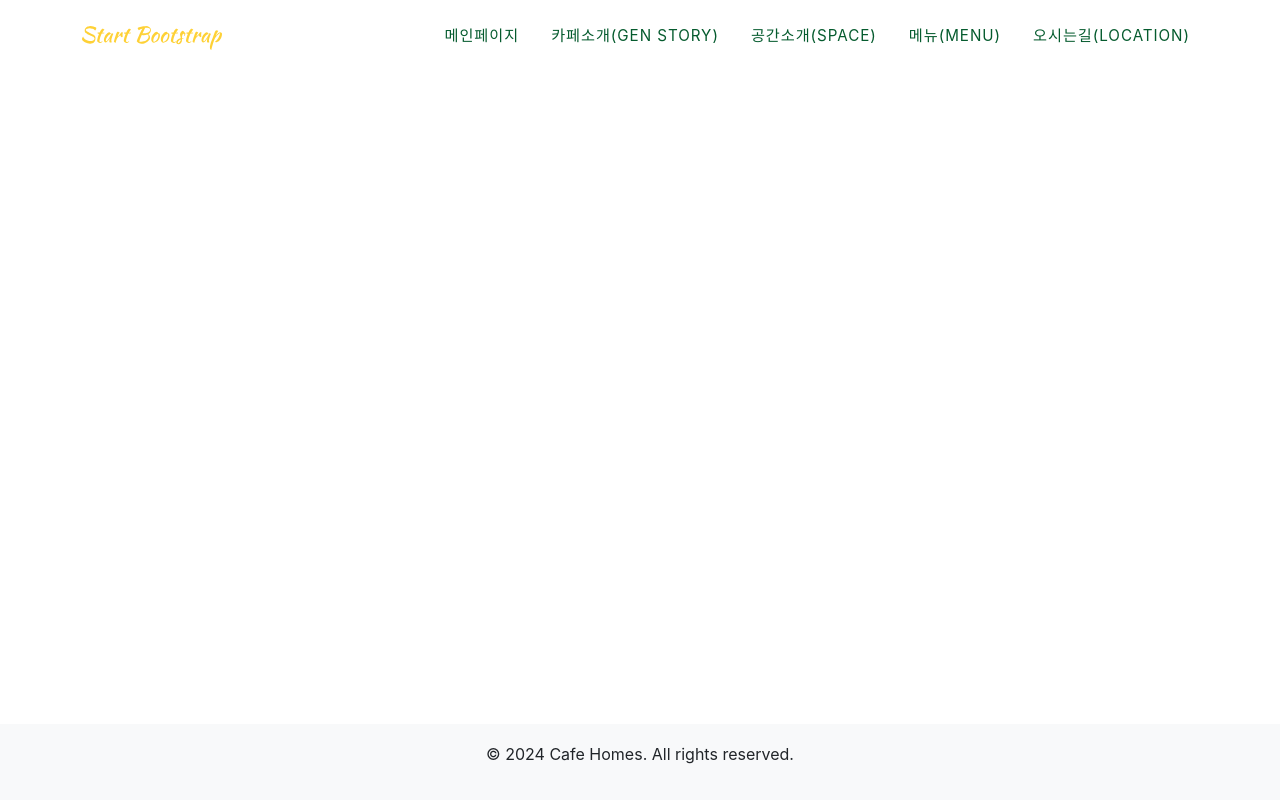
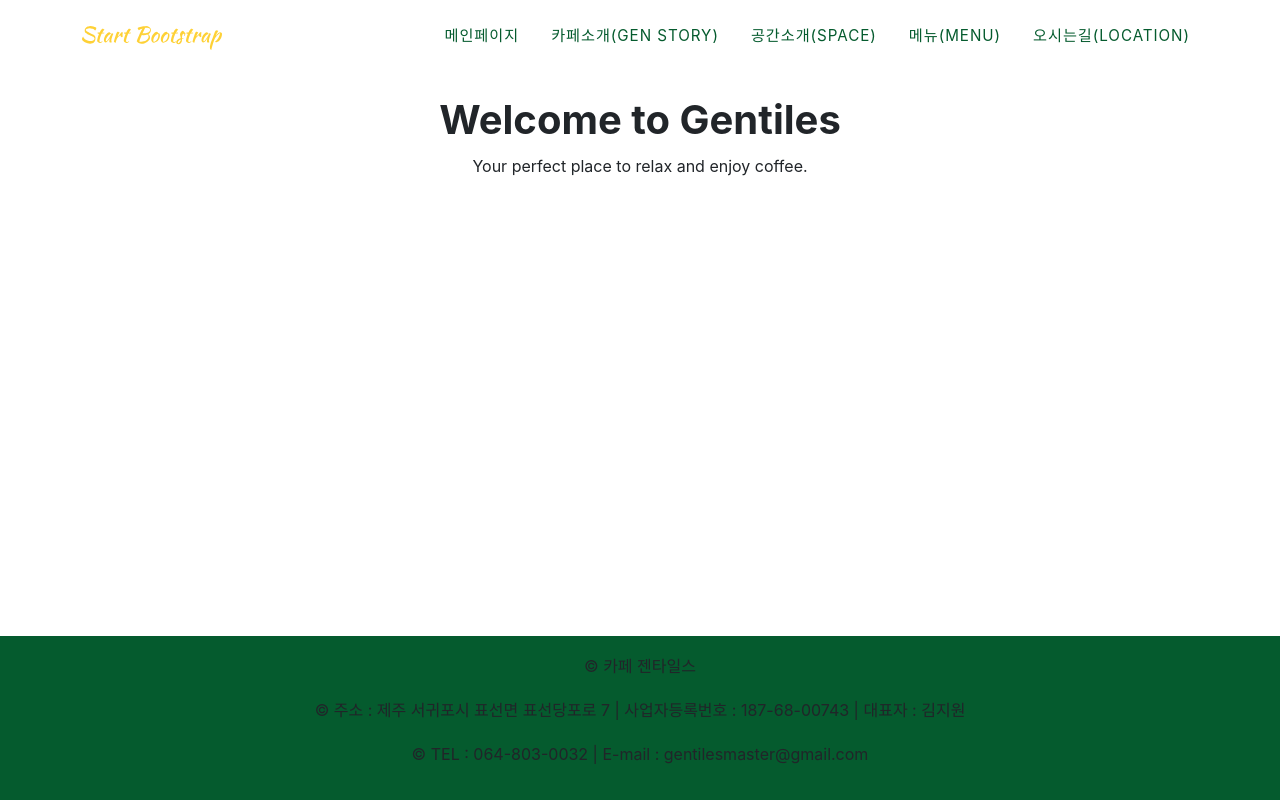
Before and after one commit to wsk891213/gentiles, a Vue app: page /location-page in a window 1280 px wide. Built offline with nearby package versions, Linux system fonts and the light colour scheme; the HTML template or start-up script is replaced by a standard one.

Commit message:
메뉴 추가

```diff
--- a/src/components/FooterPage.vue
+++ b/src/components/FooterPage.vue
@@ -1,6 +1,8 @@
 <template>
   <footer>
-    <p>&copy; 2024 Cafe Homes. All rights reserved.</p>
+    <p>&copy; 카페 젠타일스</p>
+    <p>&copy; 주소 : 제주 서귀포시 표선면 표선당포로 7 | 사업자등록번호 : 187-68-00743 | 대표자 : 김지원</p>
+    <p>&copy; TEL : 064-803-0032 | E-mail : gentilesmaster@gmail.com</p>
   </footer>
 </template>
 
@@ -12,7 +14,7 @@ export default {
 
 <style scoped>
 footer {
-  background-color: #f8f9fa;
+  background-color: #055B2E;
   text-align: center;
   padding: 1rem;
   position: fixed;
--- a/src/components/HeaderPage.vue
+++ b/src/components/HeaderPage.vue
@@ -10,11 +10,21 @@
             </button>
             <div class="collapse navbar-collapse" id="navbarResponsive">
                 <ul class="navbar-nav text-uppercase ms-auto py-4 py-lg-0">
-                    <li class="nav-item"><a class="nav-link" href="#services">메인페이지</a></li>
-                    <li class="nav-item"><a class="nav-link" href="#portfolio">카페소개(GEN STORY)</a></li>
-                    <li class="nav-item"><a class="nav-link" href="#about">공간소개(SPACE)</a></li>
-                    <li class="nav-item"><a class="nav-link" href="#team">메뉴(MENU)</a></li>
-                    <li class="nav-item"><a class="nav-link" href="#contact">오시는길(LOCATION)</a></li>
+                  <li class="nav-item">
+                    <router-link to="/" class="nav-link">메인페이지</router-link>
+                  </li>
+                  <li class="nav-item">
+                    <router-link to="/cafeStory-page" class="nav-link">카페소개(GEN STORY)</router-link>
+                  </li>
+                  <li class="nav-item">
+                    <router-link to="/space-page" class="nav-link">공간소개(SPACE)</router-link>
+                  </li>
+                  <li class="nav-item">
+                    <router-link to="/menu-page" class="nav-link">메뉴(MENU)</router-link>
+                  </li>
+                  <li class="nav-item">
+                    <router-link to="/location-page" class="nav-link">오시는길(LOCATION)</router-link>
+                  </li>
                 </ul>
             </div>
         </div>
--- a/src/router/index.js
+++ b/src/router/index.js
@@ -1,12 +1,17 @@
 import { createRouter, createWebHistory } from 'vue-router'
 import MainPage from '../views/MainPage.vue'
+import CafeStoryPage from '../views/CafeStoryPage.vue'
+import LocationPage from '../views/LocationPage.vue'
+import MenuPage from '../views/MenuPage.vue'
+import SpacePage from '../views/SpacePage.vue'
+
 
 const routes = [
-  {
-    path: '/',
-    name: 'MainPage',
-    component: MainPage
-  }
+  { path: '/', component: MainPage },
+  { path: '/cafeStory-page', component: CafeStoryPage },
+  { path: '/location-page', component: LocationPage },
+  { path: '/menu-page', component: MenuPage },
+  { path: '/space-page', component: SpacePage },
 ]
 
 const router = createRouter({
--- /dev/null
+++ b/src/views/CafeStoryPage.vue
@@ -0,0 +1,19 @@
+<template>
+  <div class="home">
+    <h1>Welcome to Gentiles</h1>
+    <p>Your perfect place to relax and enjoy coffee.</p>
+  </div>
+</template>
+
+<script>
+export default {
+  name: 'MainPage'
+}
+</script>
+
+
+<style scoped>
+.home {
+  text-align: center;
+}
+</style>
--- /dev/null
+++ b/src/views/LocationPage.vue
@@ -0,0 +1,19 @@
+<template>
+  <div class="home">
+    <h1>Welcome to Gentiles</h1>
+    <p>Your perfect place to relax and enjoy coffee.</p>
+  </div>
+</template>
+
+<script>
+export default {
+  name: 'MainPage'
+}
+</script>
+
+
+<style scoped>
+.home {
+  text-align: center;
+}
+</style>
--- /dev/null
+++ b/src/views/MenuPage.vue
@@ -0,0 +1,19 @@
+<template>
+  <div class="home">
+    <h1>Welcome to Gentiles</h1>
+    <p>Your perfect place to relax and enjoy coffee.</p>
+  </div>
+</template>
+
+<script>
+export default {
+  name: 'MainPage'
+}
+</script>
+
+
+<style scoped>
+.home {
+  text-align: center;
+}
+</style>
--- /dev/null
+++ b/src/views/SpacePage.vue
@@ -0,0 +1,19 @@
+<template>
+  <div class="home">
+    <h1>Welcome to Gentiles</h1>
+    <p>Your perfect place to relax and enjoy coffee.</p>
+  </div>
+</template>
+
+<script>
+export default {
+  name: 'MainPage'
+}
+</script>
+
+
+<style scoped>
+.home {
+  text-align: center;
+}
+</style>
```
Also changed, not shown: src/assets/css/styles.css.
